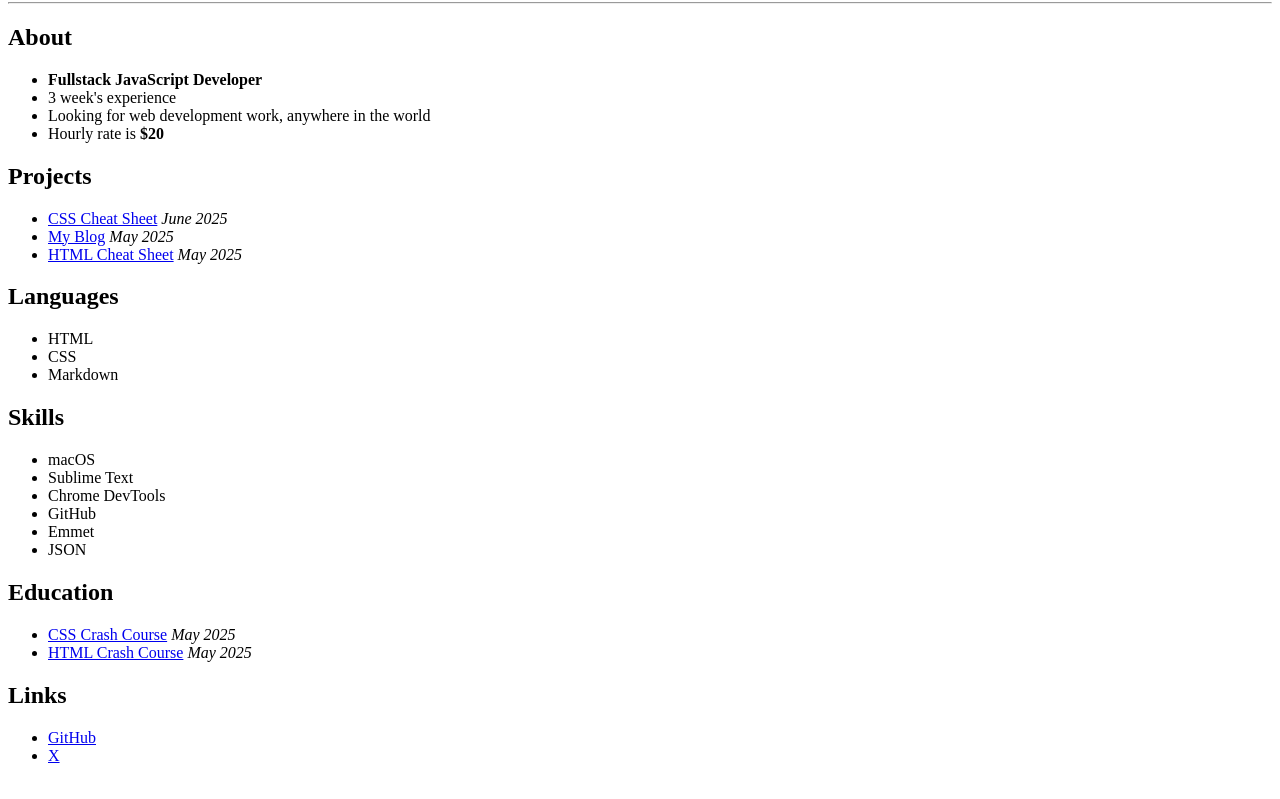
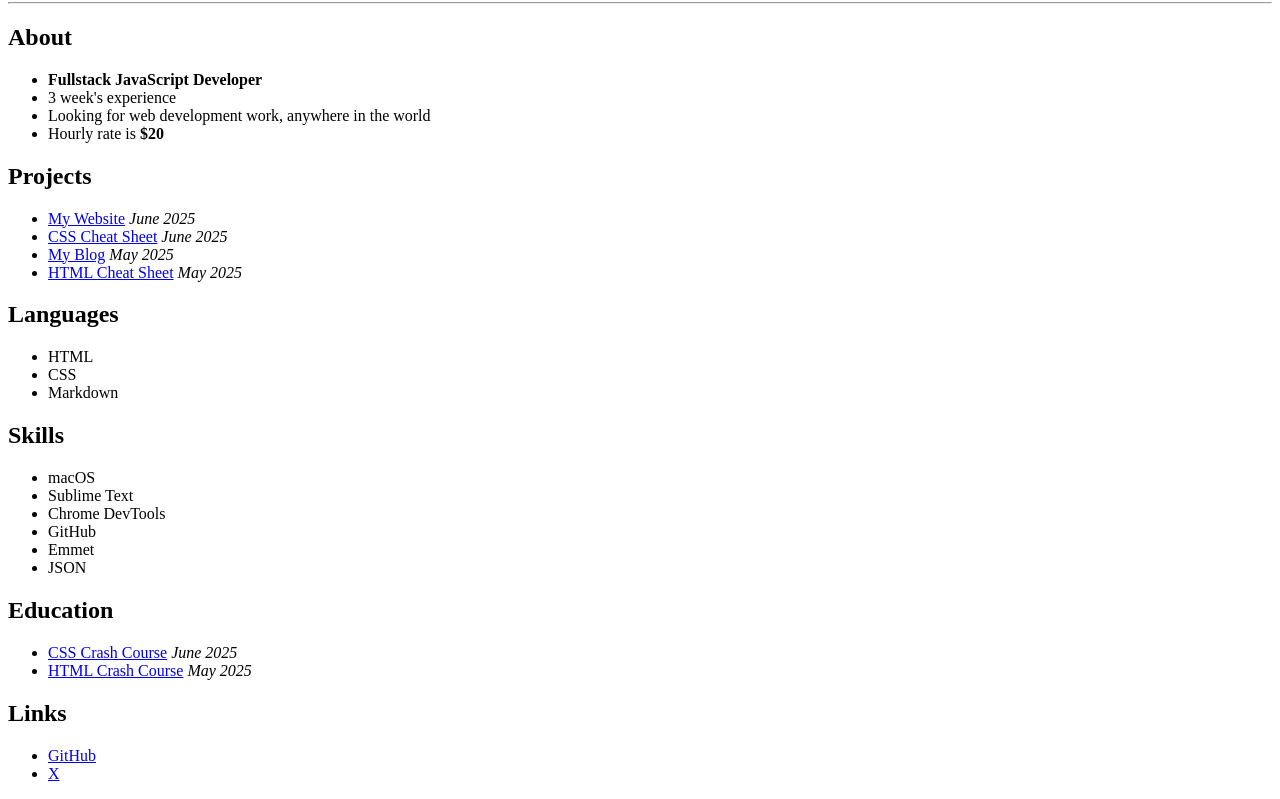
Before and after one commit to fullstackjsdev/resume, a plain HTML site: page index.html in a window 1280 px wide. Shown: the part 78-877 px from the top of the page. Drawn offline with Linux system fonts and the light colour scheme.

Commit message:
Update index.html

```diff
--- a/index.html
+++ b/index.html
@@ -18,6 +18,7 @@
     </ul>
     <h2>Projects</h2>
     <ul>
+      <li><a href="https://github.com/fullstackjsdev/css-crash-course/blob/main/my-website/index.html" target="_blank">My Website</a> <em>June 2025</em></li>
       <li><a href="https://github.com/fullstackjsdev/css-crash-course/blob/main/css-cheat-sheet/index.html" target="_blank">CSS Cheat Sheet</a> <em>June 2025</em></li>
       <li><a href="https://github.com/fullstackjsdev/html-crash-course/blob/main/blog.html" target="_blank">My Blog</a> <em>May 2025</em></li>
       <li><a href="https://github.com/fullstackjsdev/html-crash-course/blob/main/index.html" target="_blank">HTML Cheat Sheet</a> <em>May 2025</em></li>
@@ -39,7 +40,7 @@
     </ul>
     <h2>Education</h2>
     <ul>
-      <li><a href="https://youtu.be/yfoY53QXEnI?si=9kMsvu0zYbN3vZic" target="_blank">CSS Crash Course</a> <em>May 2025</em></li>
+      <li><a href="https://youtu.be/yfoY53QXEnI?si=9kMsvu0zYbN3vZic" target="_blank">CSS Crash Course</a> <em>June 2025</em></li>
       <li><a href="https://youtu.be/UB1O30fR-EE?si=4JGWVQtonlVxzL5R" target="_blank">HTML Crash Course</a> <em>May 2025</em></li>
     </ul>
     <h2>Links</h2>
```
